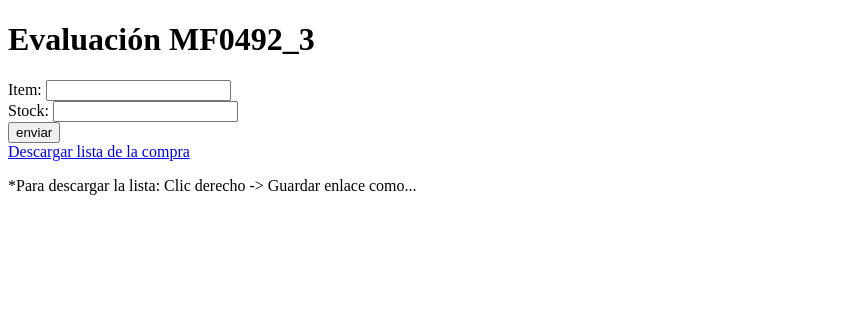
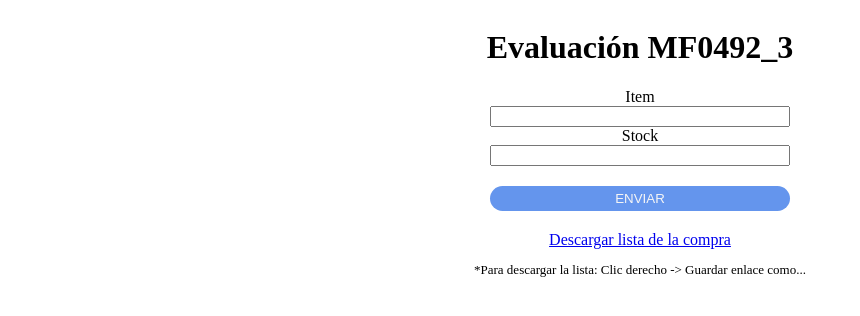
Before and after one commit to tonilr/Nascor_F181980AA, a PHP site: page / in a window 1280 px wide. Shown: the top 316 px of the page, without its empty margins (0-860 px from the left). Run offline with PHP 8.4, Linux system fonts and the light colour scheme; data that the repository does not hold is empty.

Commit message:
parte 7 finalizada

```diff
--- /dev/null
+++ b/css/style.css
@@ -0,0 +1,32 @@
+body{
+    display: flex;
+    flex-direction: column;
+    align-items: center;
+}
+#formulario{
+    display: flex;
+    flex-direction: column;
+    width: 300px;
+}
+#boton{
+    margin: 20px 0px 20px 0px;
+    padding: 5px 0px 5px 0px;
+    background-color: cornflowerblue;
+    color:whitesmoke;
+    border-radius: 25px;
+    border:none;
+}
+.advertencia{
+    text-align: center;
+    color: red;
+}
+.tabla{
+    border:1px solid black;
+    margin-bottom: 20px;
+}
+.aviso{
+    font-size: small;
+}
+label{
+    text-align: center;
+}
--- a/db/lista_items.php
+++ b/db/lista_items.php
@@ -11,7 +11,7 @@ function imprimir_items(){
     //Si hay resultados
     if ($resultado->num_rows > 0 ){
         //Configuramos la variable para tener la lista de items en formato tabla HTML
-        $lista_items="<table><tr>
+        $lista_items="<table class='tabla'><tr>
         <th>ID</th>
         <th>ITEM</th>
         <th>STOCK</th>
--- a/fichero/lista_compra.txt
+++ b/fichero/lista_compra.txt
@@ -0,0 +1,2 @@
+15 agua 1
+16 pan 2
--- a/index.php
+++ b/index.php
@@ -12,14 +12,14 @@
 </head>
 <body>
     <h1>Evaluación MF0492_3</h1>
-    <form action="action/addItem.php" method="POST" onsubmit="return valida_form()">
-        <label for="item">Item: </label>
+    <form action="action/addItem.php" method="POST" id="formulario" onsubmit="return valida_form()">
+        <label for="item">Item</label>
         <input type="text" name="item" id="item" onblur="valida_item()" oninput="check_item()">
-        <div id="mensaje_item"></div>
-        <label for="stock">Stock: </label>
+        <div id="mensaje_item" class="advertencia"></div>
+        <label for="stock">Stock</label>
         <input type="number" name="stock" id="stock" onblur="valida_stock()">
-        <div id="mensaje_stock"></div>
-        <input type="submit" value="enviar">
+        <div id="mensaje_stock" class="advertencia"></div>
+        <input type="submit" value="ENVIAR" id="boton">
     </form>
     <?php
     include "db/lista_items.php";
@@ -27,6 +27,6 @@
     actualizar_fichero();
     ?>
     <a href="fichero/lista_compra.txt">Descargar lista de la compra</a>
-    <p>*Para descargar la lista: Clic derecho -> Guardar enlace como...</p>
+    <p class="aviso">*Para descargar la lista: Clic derecho -> Guardar enlace como...</p>
 </body>
 </html>
```
